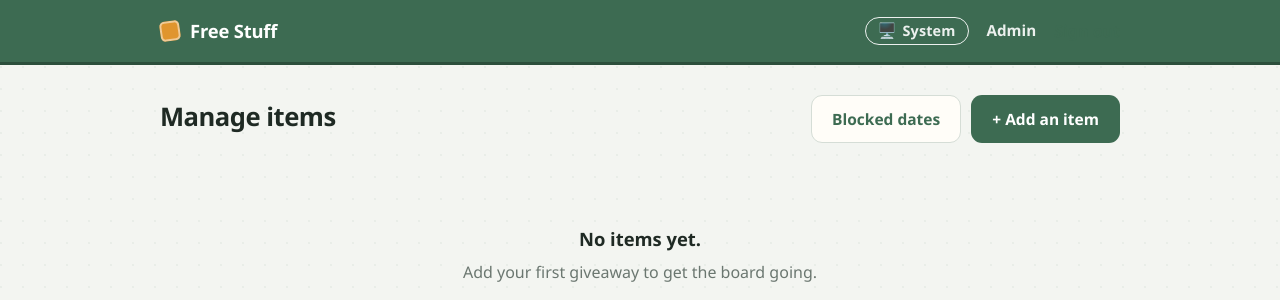
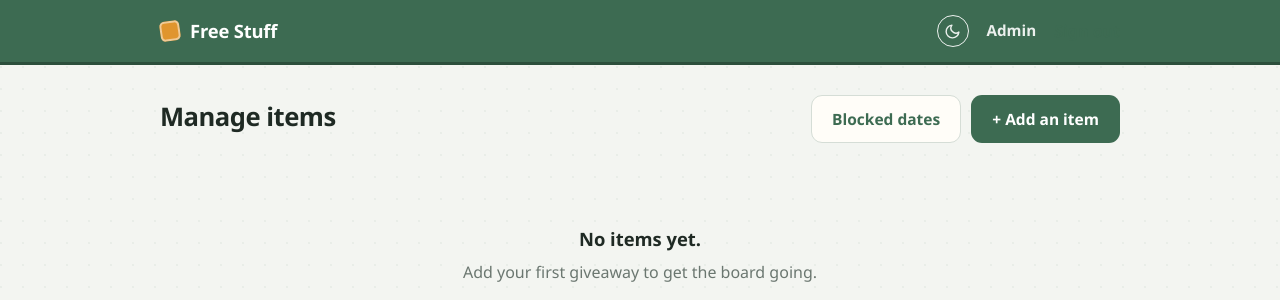
Before and after one commit to REASON-labs/freestuff, a Flask app: page /admin in a window 1280 px wide. Shown: the top 300 px of the page. Run offline with Flask 3, Linux system fonts and the light colour scheme; the visitor is signed in with stand-in values (Sample User, id 1); data that the repository does not hold is empty.

Commit message:
Redesign theme toggle: icon-only round button, light/dark flip matching RentStuff

```diff
--- a/static/style.css
+++ b/static/style.css
@@ -447,27 +447,28 @@ textarea { resize: vertical; }
 }
 
 /* ---------- theme toggle ---------- */
+/* Icon-only, same idea as RentStuff's — but round rather than its hard square,
+   to sit with the gift-tag system's soft corners. 32px keeps it above the 24px
+   minimum touch target while staying visually quiet next to the nav links. */
 .theme-toggle {
-  display: inline-flex; align-items: center; gap: 6px;
-  font: inherit; font-size: .9rem; font-weight: 600;
+  display: inline-flex; align-items: center; justify-content: center;
+  width: 32px; height: 32px;
+  padding: 0;
   color: var(--nav-link);
   background: transparent;
   border: 1px solid var(--nav-link);
-  border-radius: 20px;
-  padding: 5px 12px;
+  border-radius: 50%;
   cursor: pointer;
-  line-height: 1;
+  line-height: 0;
   transition: color .15s ease, border-color .15s ease, background-color .15s ease;
 }
+/* An explicit `display` beats the UA stylesheet's `[hidden] { display: none }`,
+   so without this the button renders for people with JS disabled — visible,
+   focusable, and completely inert. */
+.theme-toggle[hidden] { display: none; }
 .theme-toggle:hover { color: var(--nav-link-hover); border-color: var(--nav-link-hover); }
 .theme-toggle:focus-visible { outline: 2px solid var(--nav-link-hover); outline-offset: 2px; }
-.theme-toggle-icon { font-size: .95rem; line-height: 1; }
-.theme-toggle-label { letter-spacing: .01em; }
-
-@media (max-width: 560px) {
-  .theme-toggle-label { position: absolute; width: 1px; height: 1px; overflow: hidden; clip: rect(0 0 0 0); white-space: nowrap; }
-  .theme-toggle { padding: 6px 9px; }
-}
+.theme-toggle svg { display: block; }
 
 /* visually hidden, still read by screen readers */
 .sr-only {
--- a/static/theme.js
+++ b/static/theme.js
@@ -1,70 +1,102 @@
 /* ------------------------------------------------------------------ *
    FreeStuff — theme toggle.
 
-   Three states, cycled in this order:  system → light → dark → system
+   Two states, matching RentStuff:
 
-   "system" stores nothing and removes the data-theme attribute, so the
-   prefers-color-scheme block in style.css takes over. "light" and "dark"
-   set data-theme explicitly and persist to localStorage.
+     no stored choice  →  follow the system preference (light if it has none)
+     click             →  pin the opposite of what you're currently seeing
 
-   The pre-paint script in base.html applies the stored choice before first
-   paint; this file only handles the button, which stays hidden without JS.
+   There is no explicit "system" position in the cycle. The previous
+   three-state version needed a text label to be usable — with icons alone,
+   "system" and whichever theme it currently resolves to look identical, so
+   the button couldn't tell you what it would do. Following the system until
+   you disagree with it, then honouring that, is the same behaviour with one
+   less thing to explain.
+
+   The icon shows the *destination*, not the current state: a moon means
+   "click for dark". That matches RentStuff and is the common convention.
+
+   The pre-paint script in base.html applies a stored choice before first
+   paint; this file only handles the button, which stays hidden without JS
+   (in which case the CSS falls back to the system preference on its own).
  * ------------------------------------------------------------------ */
 (function () {
   'use strict';
 
   var KEY = 'freestuff-theme';
-  var STATES = ['system', 'light', 'dark'];
-  var LABELS = {
-    system: { icon: '🖥️', text: 'System' },
-    light:  { icon: '☀️',       text: 'Light'  },
-    dark:   { icon: '🌙',       text: 'Dark'   }
-  };
+
+  // Inline SVG rather than emoji: these inherit currentColor, so they pick up
+  // the header's link colour in both themes and stay legible. Emoji render at
+  // the mercy of the platform font and ignore colour entirely.
+  var SUN = '<svg viewBox="0 0 24 24" width="17" height="17" fill="none" ' +
+    'stroke="currentColor" stroke-width="2" stroke-linecap="round" ' +
+    'stroke-linejoin="round" aria-hidden="true" focusable="false">' +
+    '<circle cx="12" cy="12" r="4"/><path d="M12 2v2M12 20v2M4.9 4.9l1.4 1.4' +
+    'M17.7 17.7l1.4 1.4M2 12h2M20 12h2M4.9 19.1l1.4-1.4M17.7 6.3l1.4-1.4"/></svg>';
+
+  var MOON = '<svg viewBox="0 0 24 24" width="17" height="17" fill="none" ' +
+    'stroke="currentColor" stroke-width="2" stroke-linecap="round" ' +
+    'stroke-linejoin="round" aria-hidden="true" focusable="false">' +
+    '<path d="M21 12.8A9 9 0 1 1 11.2 3a7 7 0 0 0 9.8 9.8z"/></svg>';
 
   var root = document.documentElement;
   var btn = document.getElementById('theme-toggle');
   if (!btn) return;
 
-  function read() {
+  var mq = window.matchMedia('(prefers-color-scheme: dark)');
+
+  function stored() {
     try {
       var v = localStorage.getItem(KEY);
-      return (v === 'light' || v === 'dark') ? v : 'system';
+      return (v === 'light' || v === 'dark') ? v : null;
     } catch (e) {
-      return 'system';
+      return null;   // private mode / storage disabled
     }
   }
 
-  function write(state) {
-    try {
-      if (state === 'system') localStorage.removeItem(KEY);
-      else localStorage.setItem(KEY, state);
-    } catch (e) { /* storage unavailable — theme still applies for this page */ }
+  /* What the visitor is actually looking at right now — the stored choice if
+     there is one, otherwise whatever the system says, defaulting to light. */
+  function effective() {
+    return stored() || (mq.matches ? 'dark' : 'light');
   }
 
-  function apply(state) {
-    if (state === 'system') root.removeAttribute('data-theme');
-    else root.setAttribute('data-theme', state);
-
-    var l = LABELS[state];
-    btn.querySelector('.theme-toggle-icon').textContent = l.icon;
-    btn.querySelector('.theme-toggle-label').textContent = l.text;
-    btn.setAttribute('aria-label', 'Theme: ' + l.text.toLowerCase() + '. Click to change.');
+  function render() {
+    var dark = effective() === 'dark';
+    btn.innerHTML = dark ? SUN : MOON;
+    btn.setAttribute('aria-label',
+      dark ? 'Switch to light theme' : 'Switch to dark theme');
+    btn.setAttribute('title', dark ? 'Light mode' : 'Dark mode');
   }
 
-  var current = read();
-  apply(current);
+  function apply() {
+    var choice = stored();
+    // Absent attribute is meaningful: it hands control back to the
+    // prefers-color-scheme block in style.css.
+    if (choice) root.setAttribute('data-theme', choice);
+    else root.removeAttribute('data-theme');
+    render();
+  }
+
+  apply();
   btn.hidden = false;
 
   btn.addEventListener('click', function () {
-    current = STATES[(STATES.indexOf(current) + 1) % STATES.length];
-    write(current);
-    apply(current);
+    var next = effective() === 'dark' ? 'light' : 'dark';
+    try {
+      localStorage.setItem(KEY, next);
+    } catch (e) { /* storage unavailable — still themes this page */ }
+    root.setAttribute('data-theme', next);
+    render();
   });
 
   // Keep other open tabs in sync when the choice changes elsewhere.
   window.addEventListener('storage', function (e) {
-    if (e.key !== KEY) return;
-    current = read();
-    apply(current);
+    if (e.key === KEY) apply();
+  });
+
+  // Someone on the system default who flips their OS theme should follow it
+  // live, without a reload. Ignored once they've pinned a choice of their own.
+  mq.addEventListener('change', function () {
+    if (!stored()) render();
   });
 })();
--- a/templates/base.html
+++ b/templates/base.html
@@ -27,11 +27,11 @@
         <span class="brand-name">{{ site_name }}</span>
       </a>
       <nav class="site-nav">
+        {#- Icon and label are filled in by theme.js, which knows which theme is
+            actually in effect. Rendering one here would guess wrong half the
+            time and flash the wrong icon before the script runs. -#}
         <button type="button" class="theme-toggle" id="theme-toggle" hidden
-                aria-label="Theme: system" title="Switch theme">
-          <span class="theme-toggle-icon" aria-hidden="true">🖥️</span>
-          <span class="theme-toggle-label">System</span>
-        </button>
+                aria-label="Switch theme"></button>
         {% if is_admin %}
           <a href="{{ url_for('admin_dashboard') }}">Admin</a>
           <form method="post" action="{{ url_for('admin_logout') }}" class="inline">
```
Also changed, not shown: README.md.
